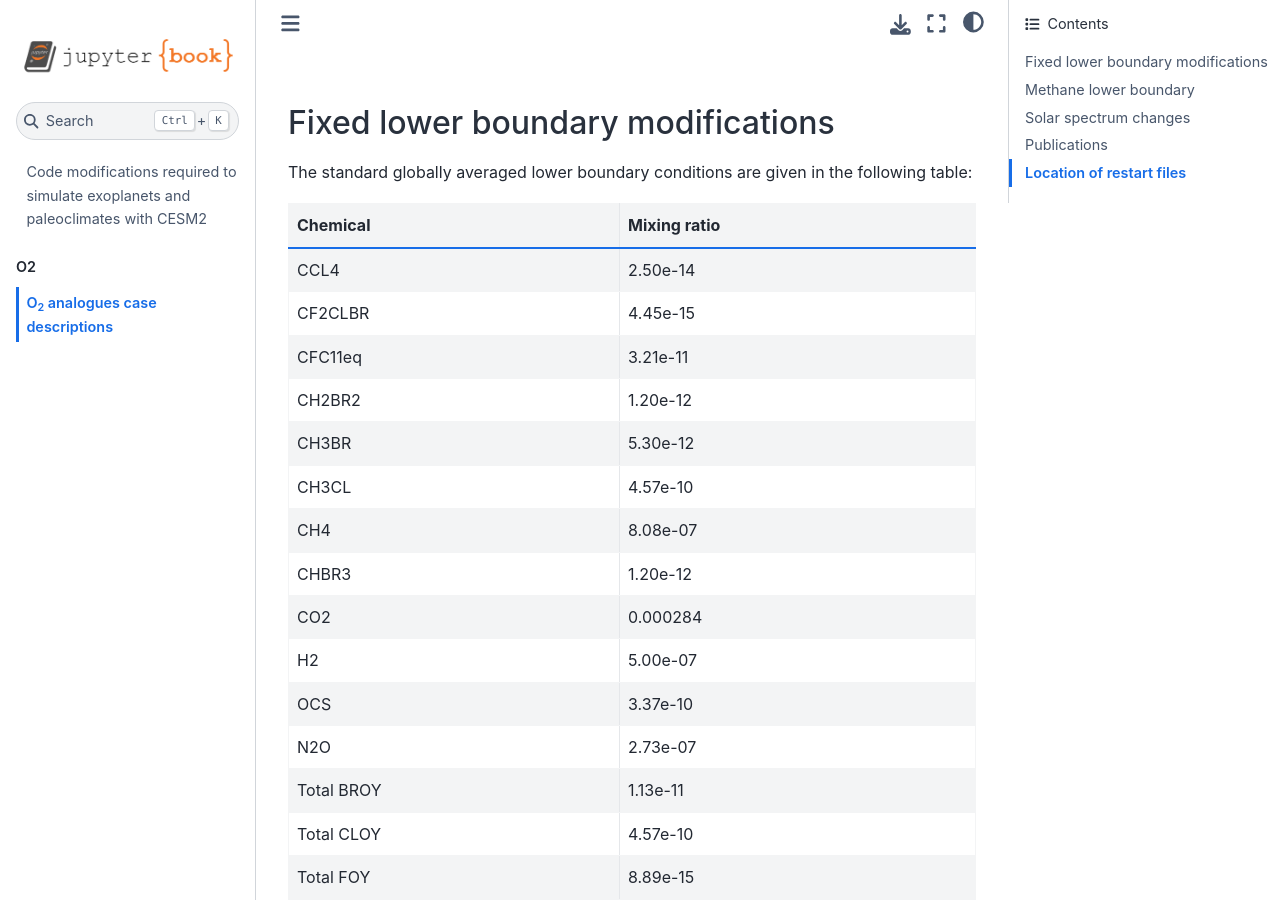
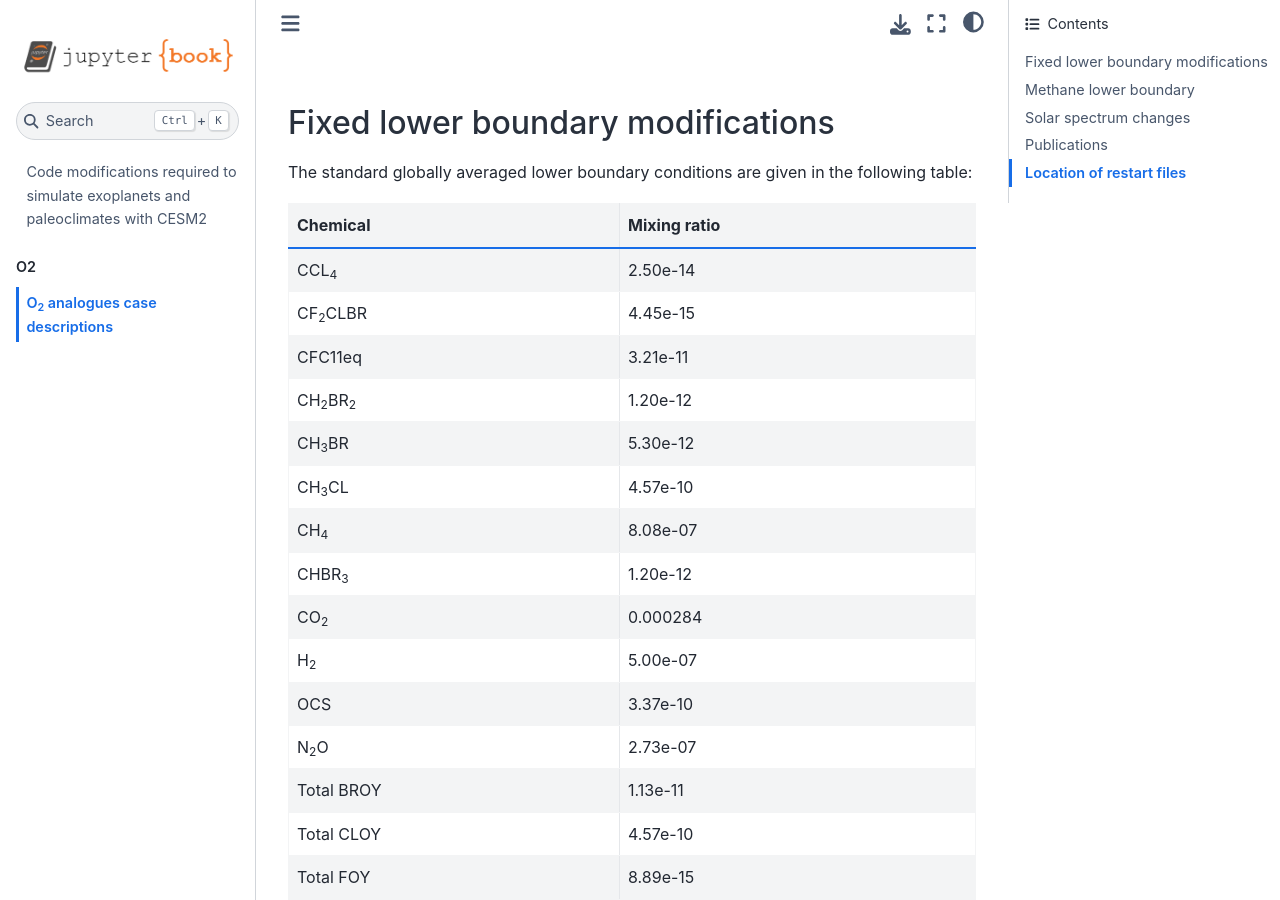
Before and after one commit to exo-cesm/CESM2.1.3, a Jupyter Book: the page built from O2_Earth_analogues/README.md, in a window 1280 px wide and 900 px high, scrolled down 1377 px. Built offline with Jupyter Book 1.0.4 settings and Sphinx 7.4.7 and the Sphinx Book theme 1.1.4, drawn with Linux system fonts in a browser that asks for light colours.

Commit message:
Updating README.md

```diff
--- a/O2_Earth_analogues/README.md
+++ b/O2_Earth_analogues/README.md
@@ -28,18 +28,18 @@ The standard globally averaged lower boundary conditions are given in the follow
 
 | Chemical | Mixing ratio |
 | -------- | ------------ |
-| CCL4 | 2.50e-14 |
-| CF2CLBR | 4.45e-15 |
+| CCL<sub>4</sub> | 2.50e-14 |
+| CF<sub>2</sub>CLBR | 4.45e-15 |
 | CFC11eq | 3.21e-11 |
-| CH2BR2 | 1.20e-12 |
-| CH3BR | 5.30e-12 |
-| CH3CL | 4.57e-10 |
-| CH4 | 8.08e-07 |
-| CHBR3 | 1.20e-12 |
-| CO2 | 0.000284 |
-| H2 | 5.00e-07 |
+| CH<sub>2</sub>BR<sub>2</sub> | 1.20e-12 |
+| CH<sub>3</sub>BR | 5.30e-12 |
+| CH<sub>3</sub>CL | 4.57e-10 |
+| CH<sub>4</sub> | 8.08e-07 |
+| CHBR<sub>3</sub> | 1.20e-12 |
+| CO<sub>2</sub> | 0.000284 |
+| H<sub>2</sub> | 5.00e-07 |
 | OCS | 3.37e-10 |
-| N2O | 2.73e-07 |
+| N<sub>2</sub>O | 2.73e-07 |
 | Total BROY | 1.13e-11 |
 | Total CLOY | 4.57e-10 |
 | Total FOY | 8.89e-15 |
```
